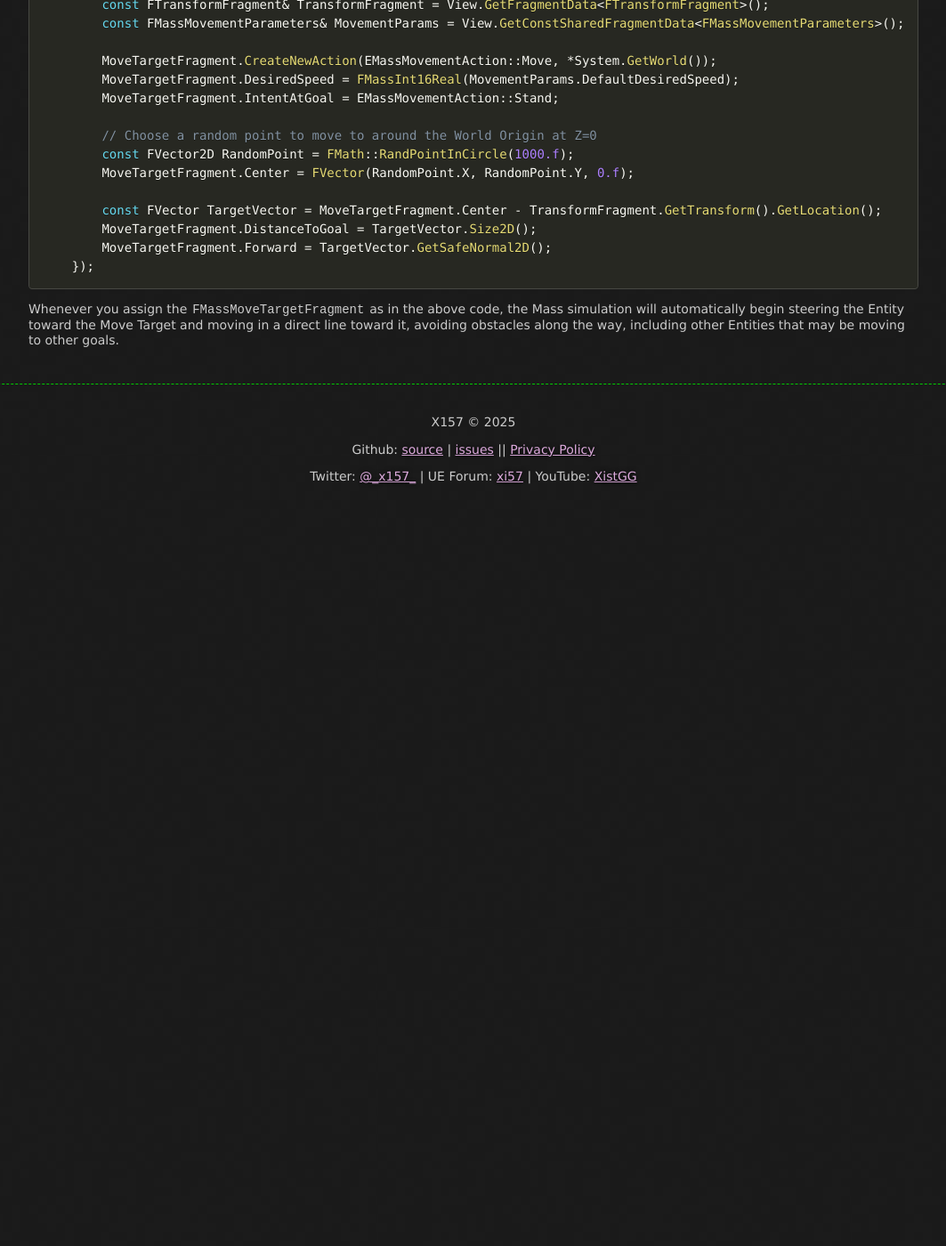
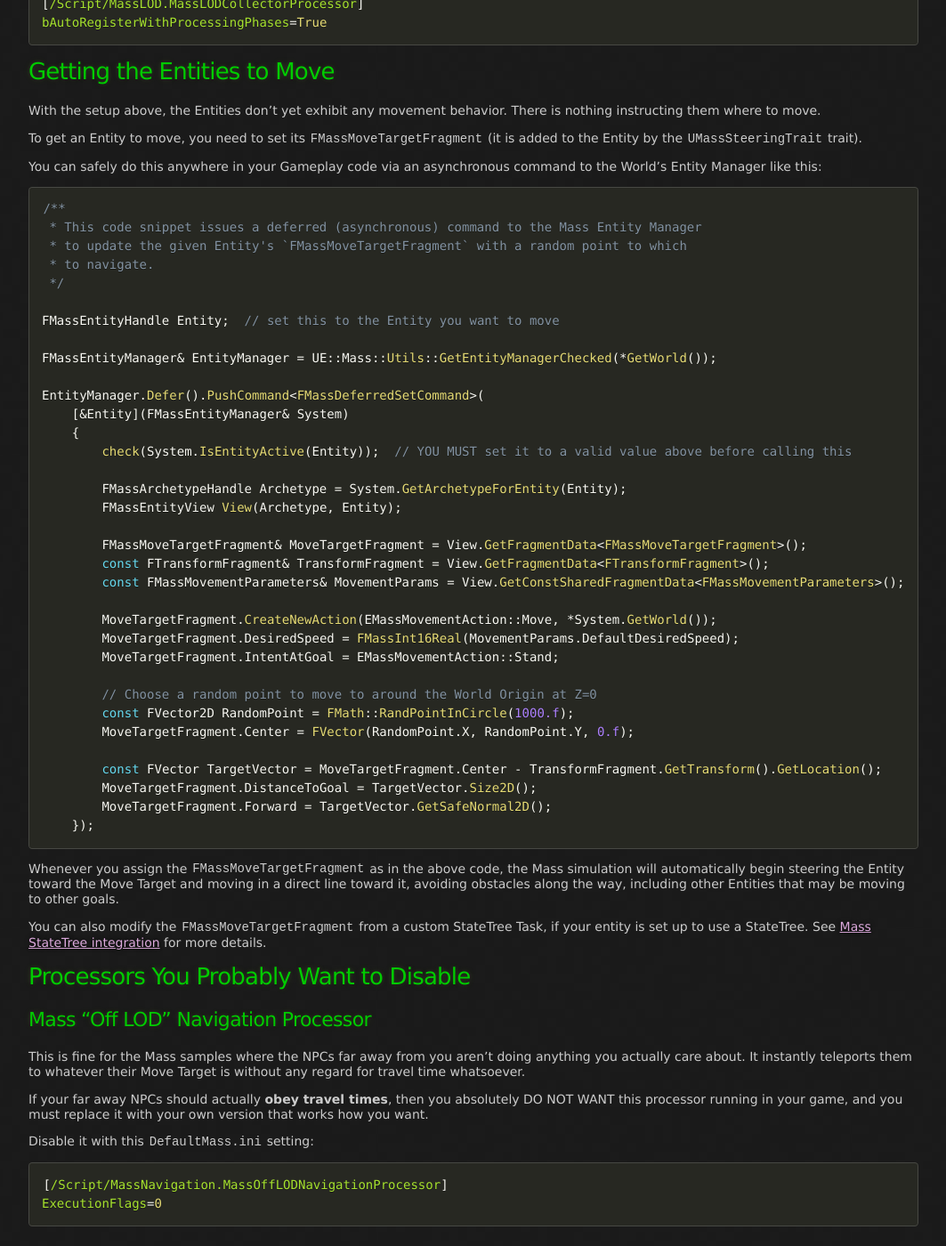
Before and after one commit to x157/x157.github.io, a Jekyll site: the page built from UE5/Mass/Navigation.md, in a window 1280 px wide and 1400 px high, scrolled down 1617 px. Shown: the whole window at 89% size, without its empty margins (108-1171 px from the left). Built offline with Jekyll 4.4.1, drawn with Linux system fonts in a browser that asks for light colours; before the commit the page ends 2195 px from its top, so only the background shows below that; some of the changed text lies outside the part shown.

Commit message:
Updated Mass docs
Added StateTree, improved Navigation

````diff
--- a/UE5/Mass/Navigation.md
+++ b/UE5/Mass/Navigation.md
@@ -18,13 +18,25 @@
 In standard Mass methodology, the Traits/Fragments define the data required to move the Entities.
 The Processors execute once per simulation cycle to update the data.
 
+## Overview
 
+- [Basic Movement and Navigation](#BasicMovement)
+  - [Entity and Actor Setup](#Setup)
+- [Processors You Need to Enable](#ProcessorsToEnable)
+- [Getting the Entities to Move](#EnactingMovement)
+  - [Sample C++ Code](#EnactingMovementCpp)
+- [Processors You Probably Want to Disable](#ProcessorsToDisable)
+
+
+<a id='#BasicMovement'></a>
 ## Basic Movement and Navigation
 
 In the simplest example, I'll be ignoring Crowd and Zone Graphs, and just looking at what it takes
 to have a simple 2D map with Mass Entities moving around toward target locations
 and avoiding each other as they move.
 
+
+<a id='#Setup'></a>
 ###  Entity and Actor Setup
 
 To set this up, create a `DA_MovingEntity` (a `MassEntityConfigAsset` that can be used with a `MassSpawner`)
@@ -56,11 +68,37 @@
 
 In my case, I configured the `DA_MovingEntity` **and** the `BP_MovingEntityActor`
 assets such that they both have their `UMassAgentCapsuleCollisionSyncTrait` set to
-sync the capsule transform **Both Ways**.
+sync the capsule transform **From Mass to Actor**, since I want Mass to be the
+authority for an Actor's location.
 There are likely other functional configurations.
 
 
-### Getting the Entities to Move
+<a id='#ProcessorsToEnable'></a>
+## Processors You Need to Enable
+
+In order for the above setup to work, you need to make sure you enable some
+Mass processors that are not enabled by default.
+
+- Mass Representation Processor
+- Mass Visualization LOD Processor
+- Mass LOD Collector Processor
+
+Enable them with these `DefaultMass.ini` settings:
+
+```ini
+[/Script/MassRepresentation.MassRepresentationProcessor]
+bAutoRegisterWithProcessingPhases=True
+
+[/Script/MassRepresentation.MassVisualizationLODProcessor]
+bAutoRegisterWithProcessingPhases=True
+
+[/Script/MassLOD.MassLODCollectorProcessor]
+bAutoRegisterWithProcessingPhases=True
+```
+
+
+<a id='#EnactingMovement'></a>
+## Getting the Entities to Move
 
 With the setup above, the Entities don't yet exhibit any movement behavior.
 There is nothing instructing them where to move.
@@ -71,6 +109,7 @@
 You can safely do this anywhere in your Gameplay code via an asynchronous
 command to the World's Entity Manager like this:
 
+<a id='#EnactingMovementCpp'></a>
 ```cpp
 /**
  * This code snippet issues a deferred (asynchronous) command to the Mass Entity Manager
@@ -83,7 +122,7 @@
 FMassEntityManager& EntityManager = UE::Mass::Utils::GetEntityManagerChecked(*GetWorld());
 
 EntityManager.Defer().PushCommand<FMassDeferredSetCommand>(
-	[Entity](FMassEntityManager& System)
+	[&Entity](FMassEntityManager& System)
 	{
 		check(System.IsEntityActive(Entity));  // YOU MUST set it to a valid value above before calling this
 
@@ -111,3 +150,28 @@
 Whenever you assign the `FMassMoveTargetFragment` as in the above code, the Mass simulation
 will automatically begin steering the Entity toward the Move Target and moving in a direct line
 toward it, avoiding obstacles along the way, including other Entities that may be moving to other goals.
+
+You can also modify the `FMassMoveTargetFragment` from a custom StateTree Task, if your
+entity is set up to use a StateTree.
+See [Mass StateTree integration](./StateTree) for more details.
+
+
+<a id='#ProcessorsToDisable'></a>
+## Processors You Probably Want to Disable
+
+### Mass "Off LOD" Navigation Processor
+
+This is fine for the Mass samples where the NPCs far away from you
+aren't doing anything you actually care about.  It instantly teleports them
+to whatever their Move Target is without any regard for travel time whatsoever.
+
+If your far away NPCs should actually **obey travel times**,
+then you absolutely DO NOT WANT this processor running in your game,
+and you must replace it with your own version that works how you want.
+
+Disable it with this `DefaultMass.ini` setting:
+
+```ini
+[/Script/MassNavigation.MassOffLODNavigationProcessor]
+ExecutionFlags=0
+```
````
Also changed, not shown: UE5/Mass/StateTree.md (added, +60 -0 lines), UE5/Mass/index.md (+18 -3 lines).
